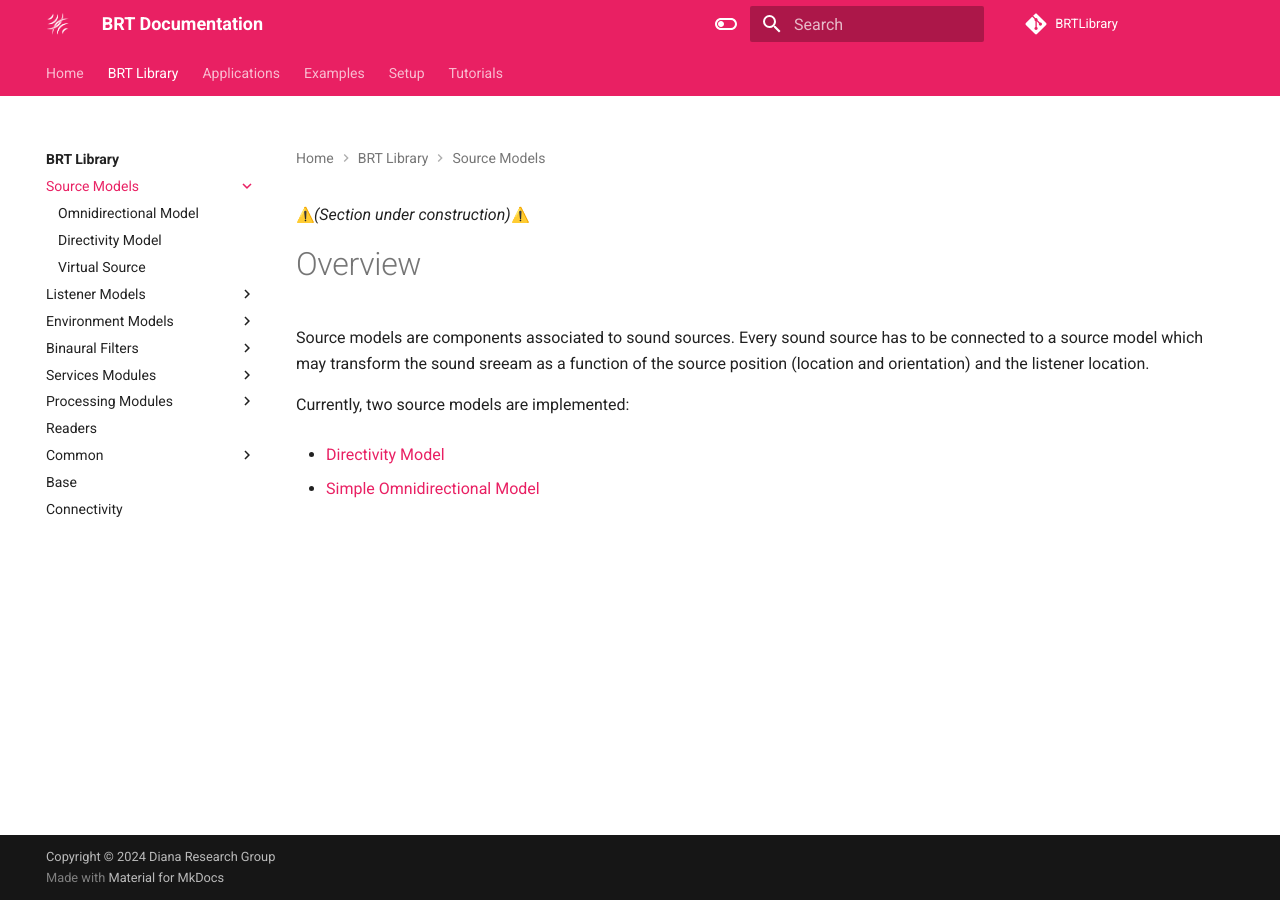
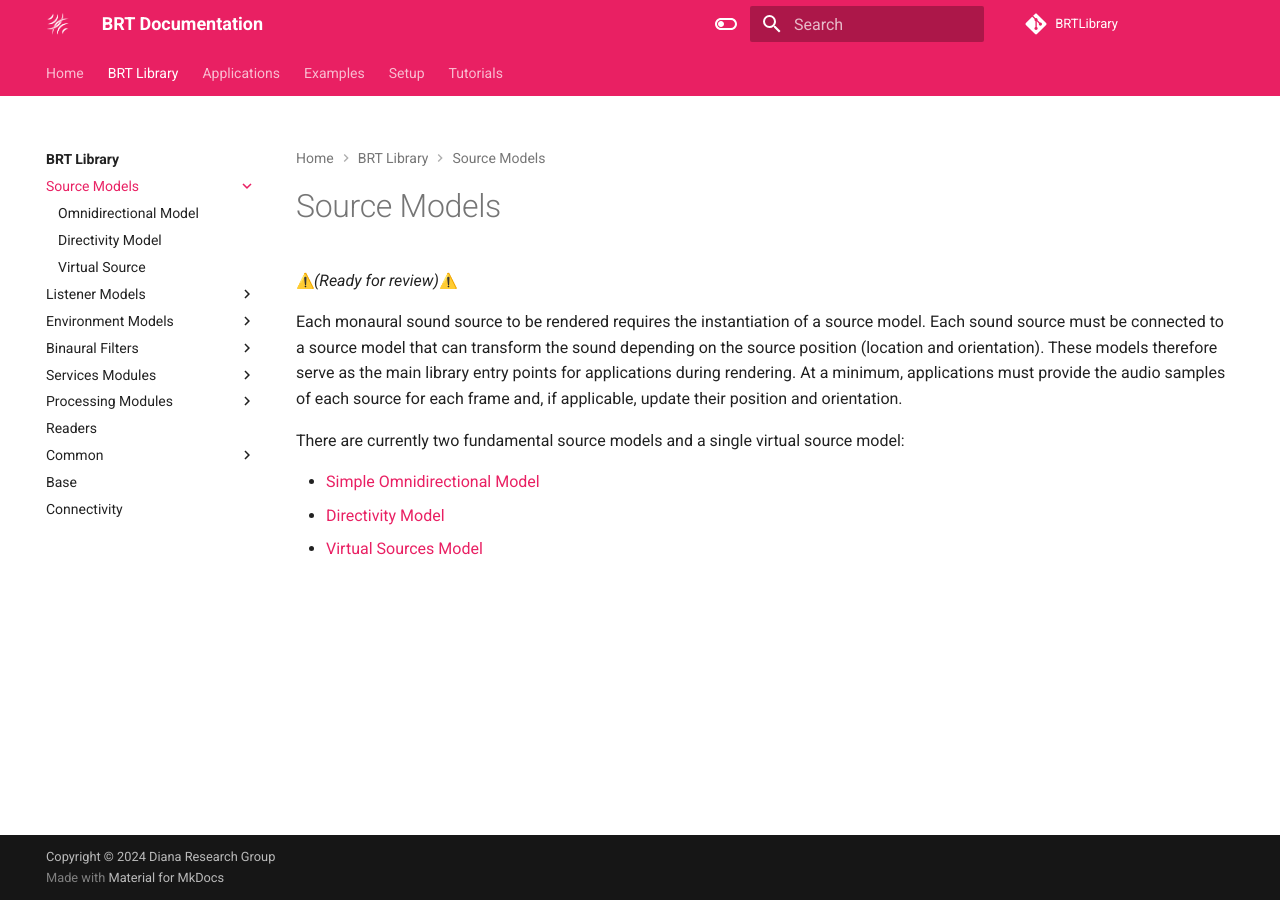
Before and after one commit to GrupoDiana/BRT-Documentation, an MkDocs documentation site: the page built from docs/library/source-models/index.md, in a window 1280 px wide. Built offline with MkDocs 1.6.1 and Material for MkDocs 9.7.7, drawn with Linux system fonts in a browser that asks for light colours; emoji names are drawn with the system emoji font; comment, search, counter and statistics services are not loaded.

Commit message:
feat: Improve source model overall view

```diff
--- a/docs/library/source-models/index.md
+++ b/docs/library/source-models/index.md
@@ -1,10 +1,11 @@
-:warning:*(Section under construction)*:warning:
+# Source Models
+:warning:*(Ready for review)*:warning:
 
-# Overview
-Source models are components associated to sound sources. Every sound source has to be connected to a source model which may transform the sound sreeam as a function of the source position (location and orientation) and the listener location.
+Each monaural sound source to be rendered requires the instantiation of a source model. Each sound source must be connected to a source model that can transform the sound depending on the source position (location and orientation).
+These models therefore serve as the main library entry points for applications during rendering. At a minimum, applications must provide the audio samples of each source for each frame and, if applicable, update their position and orientation.
 
-Currently, two source models are implemented:
+There are currently two fundamental source models and a single virtual source model:
 
-* [Directivity Model](directivityModel.md)
-
-* [Simple Omnidirectional Model](simpleModel.md)
+- [Simple Omnidirectional Model](simple-omnidirectional-source-model.md)
+- [Directivity Model](directivity-source-model.md)
+- [Virtual Sources Model](virtual-source-model.md)
```
Also changed, not shown: docs/library/source-models/simple-omnidirectional-source-model.md (+3 -0 lines).
